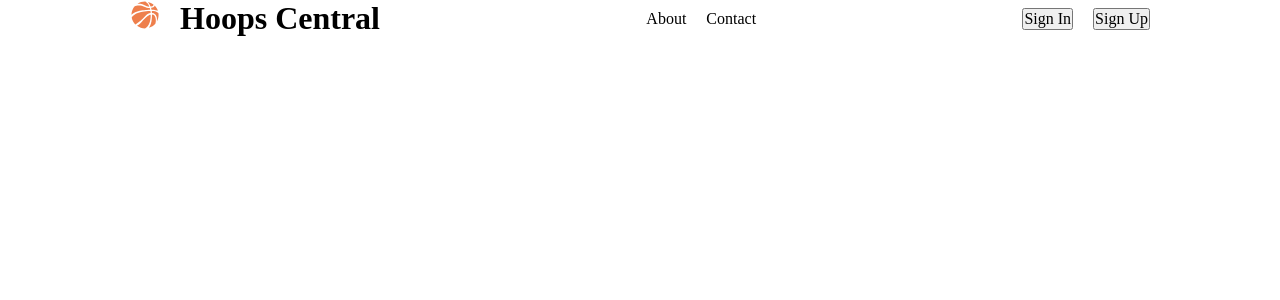
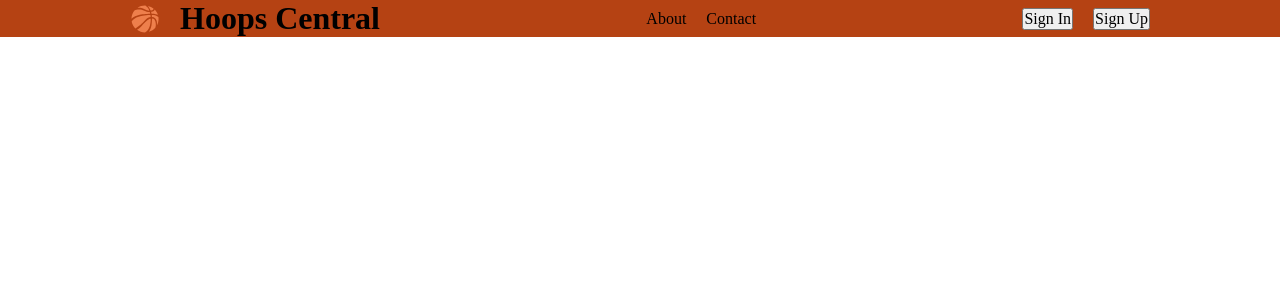
Before and after one commit to dwrath/hoops-central-frontend, a Next.js app: page / in a window 1280 px wide. Shown: the top 300 px of the page. Built offline with nearby package versions, Linux system fonts and the light colour scheme.

Commit message:
Navbar updates

```diff
--- a/components/Navbar.js
+++ b/components/Navbar.js
@@ -1,12 +1,15 @@
 "use client";
-import '@styles/navbar.css';
+
 import React from 'react';
 import Link from 'next/link';
 import Image from "next/image";
 import {useState, useEffect} from "react";
 import {signIn, signOut, useSession, getProviders} from "next-auth/react";
 
+import '@styles/Navbar.css';
+
 const Navbar = () => {
+
     const isLoggedIn = false;
 
     return(
@@ -43,11 +46,11 @@ const Navbar = () => {
                 </div>
             </div>
         ) : (
-            <div className="container justify-center">
+            <div className="container justify-center nav-bg">
                 <div className="row justify-space-between align-center">
                     <div className="column shrink">
                         <div className="row">
-                            <div className="column shrink">
+                            <div className="column shrink justify-center">
                                 <Image src="/assets/images/basketball-logo.svg"
                                        alt="basketball"
                                        width={30}
--- a/styles/navbar.css
+++ b/styles/navbar.css
@@ -5,7 +5,6 @@
     --quaternary-color: #EF7F4D;
 }
 .nav-bg{
-    background-color: var(--tertiary-color);
-    color: white;
-    padding: 10px 0;
+    background-color: var(--primary-color);
+    backdrop-filter: blur(5px);
 }
```
